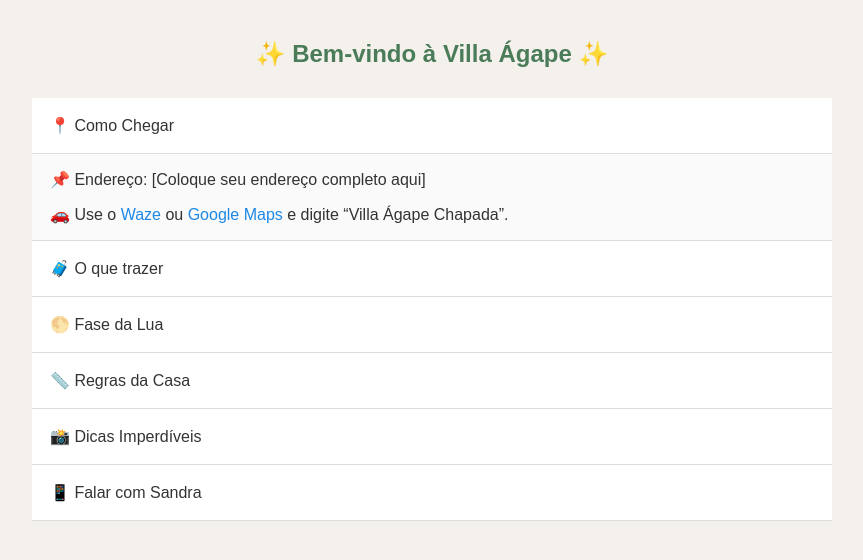
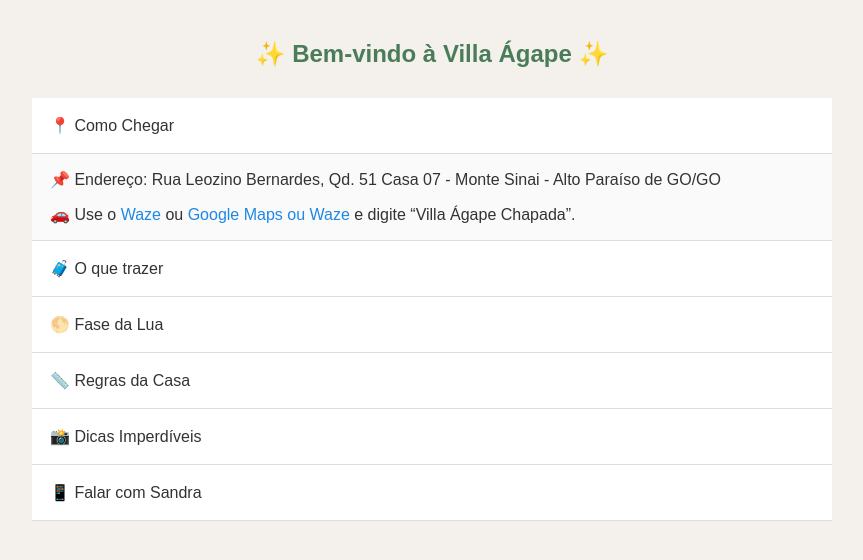
Before and after one commit to SandraNapoles/guia-villa-agape, a website: page index.html in a window 1280 px wide. Both pictures are taken after a click on the button "📍 Como Chegar". Shown: the whole page, without its empty margins (208-1071 px from the left). Drawn offline with Linux system fonts and the light colour scheme.

Commit message:
Update index.html

```diff
--- a/index.html
+++ b/index.html
@@ -67,8 +67,8 @@
 
 <button class="accordion">📍 Como Chegar</button>
 <div class="panel">
-  <p>📌 Endereço: [Coloque seu endereço completo aqui]</p>
-  <p>🚗 Use o <a href="https://waze.com" target="_blank">Waze</a> ou <a href="https://maps.google.com" target="_blank">Google Maps</a> e digite “Villa Ágape Chapada”.</p>
+  <p>📌 Endereço: Rua Leozino Bernardes, Qd. 51 Casa 07 - Monte Sinai - Alto Paraíso de GO/GO</p>
+  <p>🚗 Use o <a href="https://waze.com/ul/h6vqpw8kyk" target="_blank">Waze</a> ou <a href="https://maps.app.goo.gl/EdxW5LbRJDyyTNh3A" target="_blank">Google Maps ou Waze</a> e digite “Villa Ágape Chapada”.</p>
 </div>
 
 <button class="accordion">🧳 O que trazer</button>
```
